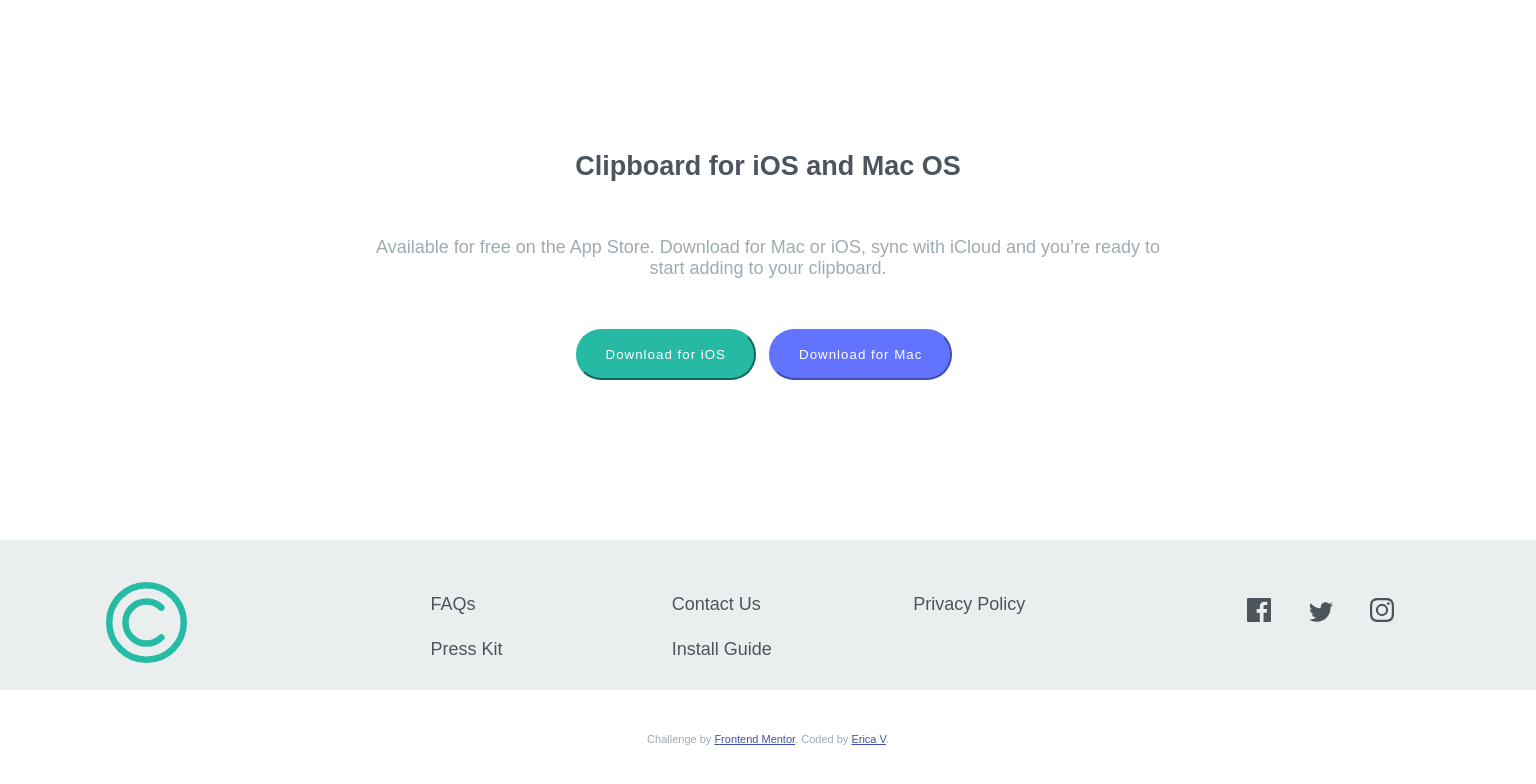
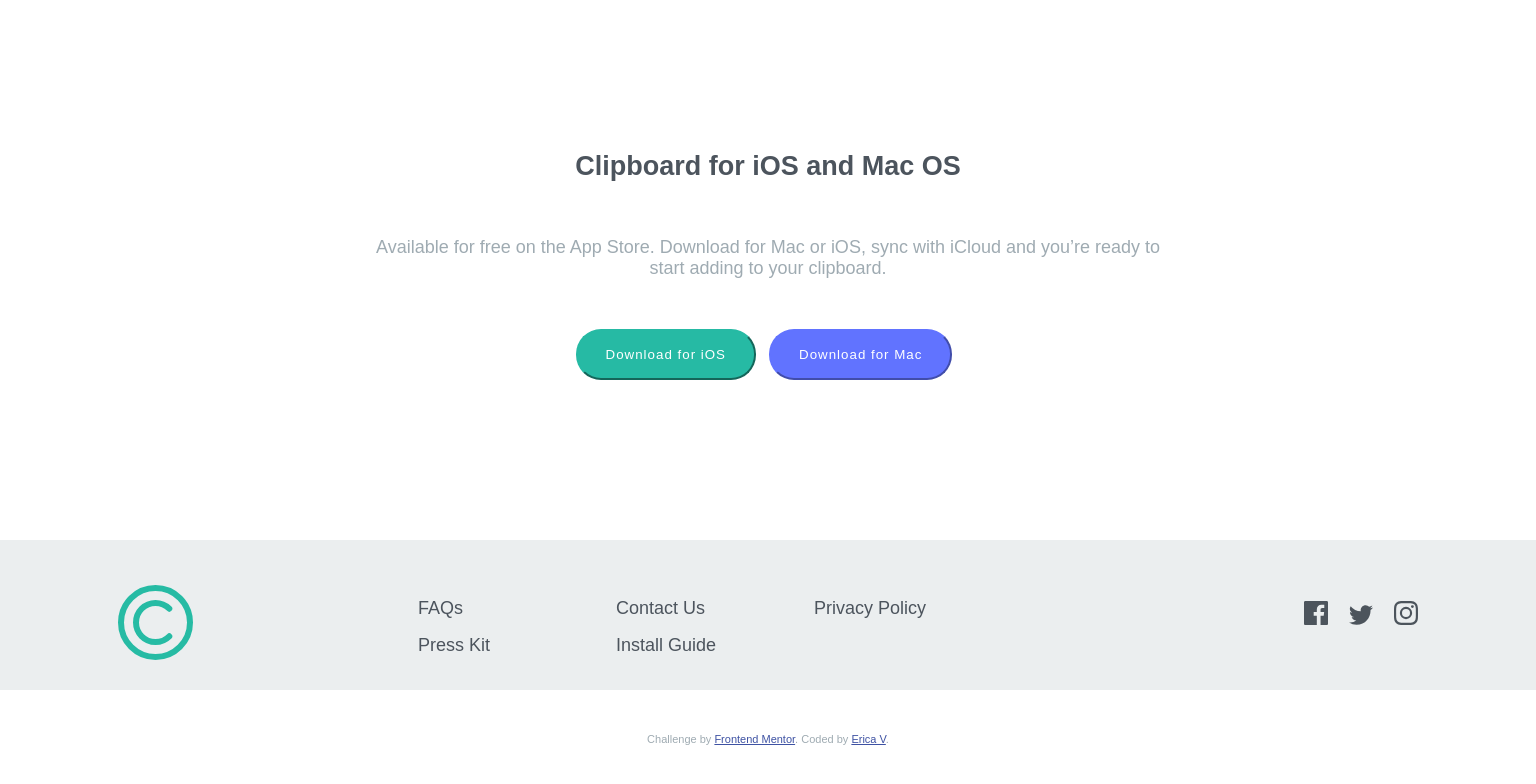
Before and after one commit to evannor/clipboard-landing-page, a plain HTML site: page index.html in a window 1536 px wide. Shown: the part 3465-4249 px from the top of the page. Drawn offline with Linux system fonts and the light colour scheme; a web font is replaced by a local one.

Commit message:
Clean up social and site links

```diff
--- a/main.css
+++ b/main.css
@@ -291,7 +291,7 @@ button {
   /* Company and Social Links */
   #links {
     display: grid;
-    grid-template-columns: 325px 700px 300px;
+    grid-template-columns: 300px 800px 200px;
     justify-content: center;
     align-content: center;
     height: 150px;
@@ -303,10 +303,17 @@ button {
   }
   #links .company-links {
     display: grid;
-    grid-template-columns: repeat(3, 1fr);
+    grid-template-columns: 150px 150px 150px;
+    grid-gap: 1rem 3rem;
+    justify-content: left;
     text-align: left;
   }
   #links .social-links {
-    padding-left: 5rem;
+    padding-left: 0;
+    text-align: right;
+  }
+  #links .social-links a img {
+    margin: 1rem 0 0 0;
+    padding-left: 1rem;
   }
 }
```
